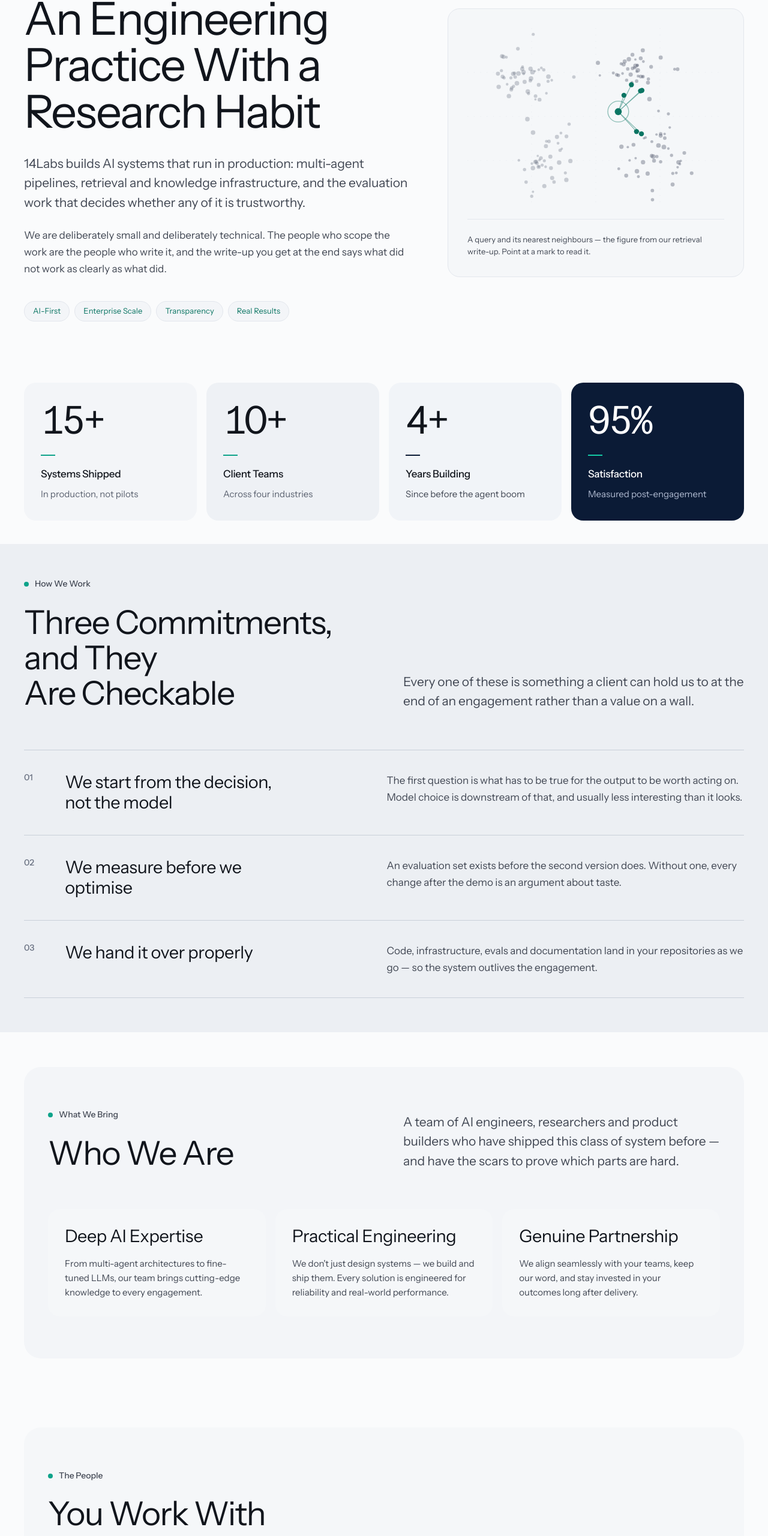
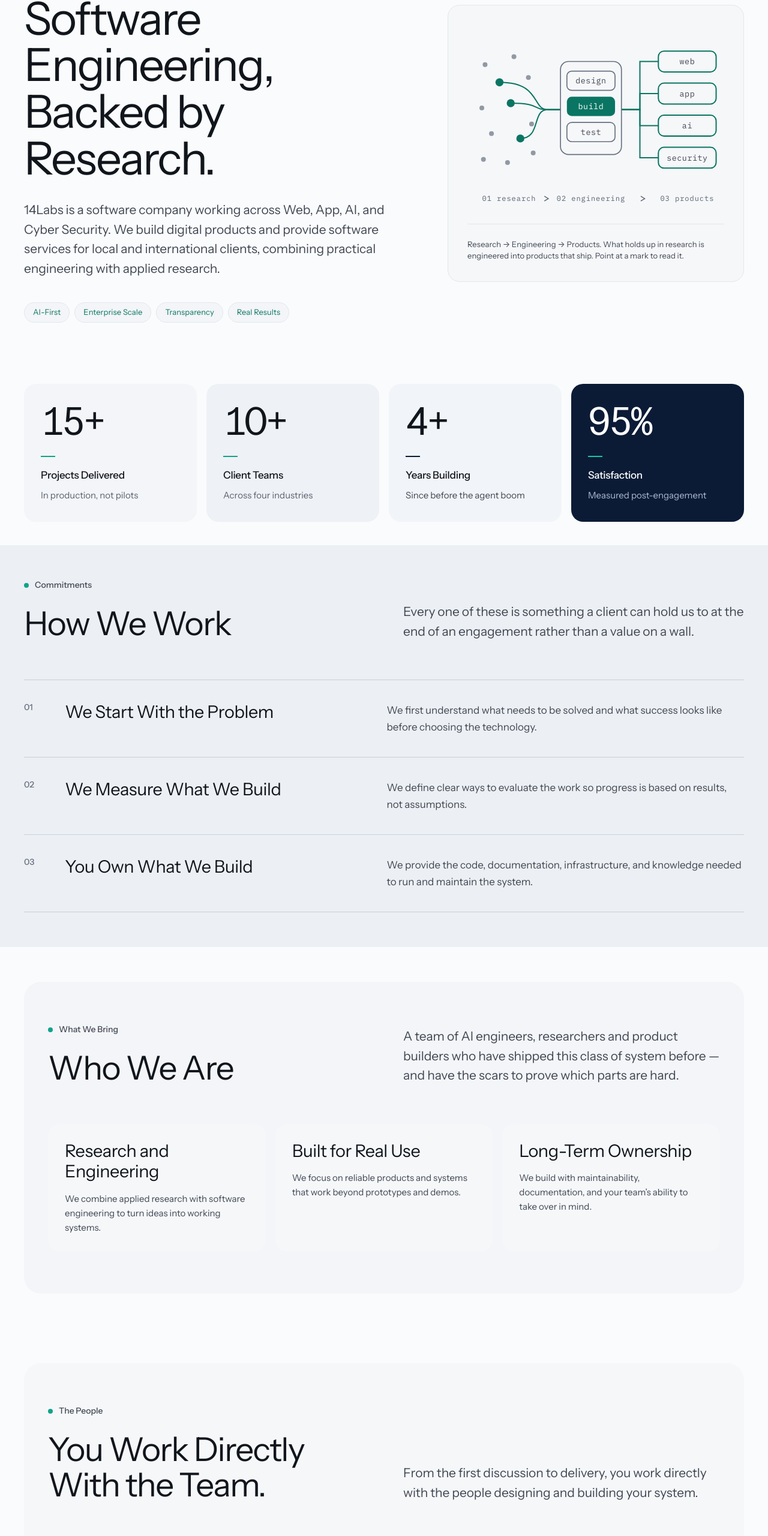
Before and after one commit to DeveloperConnectors14/14_labs, a Next.js app: page /about-us in a window 1280 px wide. Shown: the part 220-2781 px from the top of the page at 60% size. Built offline with nearby package versions, Linux system fonts and the light colour scheme; what @mui/material-nextjs would draw is missing.

Commit message:
Refactor About Us page content and structure for clarity and improved messaging; add ResearchToProduct component and update footer and call section for consistency.

```diff
--- a/src/app/about-us/page.jsx
+++ b/src/app/about-us/page.jsx
@@ -4,7 +4,7 @@
 import Section from "@/components/ui/Section";
 import SectionHead from "@/components/ui/SectionHead";
 import StatSlabs from "@/components/ui/StatSlabs";
-import EmbeddingField from "@/components/visuals/EmbeddingField";
+import ResearchToProduct from "@/components/visuals/ResearchToProduct";
 import { getPillars, getStats, getValues } from "@/services/dataService";
 import { color, measure, radius } from "@/theme/tokens";
 
@@ -15,22 +15,22 @@
 export const metadata = {
   title: "About",
   description:
-    "14Labs is an AI engineering and applied machine learning practice: multi-agent systems, retrieval and research-grade infrastructure that runs in production.",
+    "14Labs is a software company working across Web, App, AI and Cyber Security, combining practical engineering with applied research.",
 };
 
 // How the practice actually works, stated as commitments rather than adjectives.
 const HOW_WE_WORK = [
   {
-    title: "We start from the decision, not the model",
-    desc: "The first question is what has to be true for the output to be worth acting on. Model choice is downstream of that, and usually less interesting than it looks.",
+    title: "We Start With the Problem",
+    desc: "We first understand what needs to be solved and what success looks like before choosing the technology.",
   },
   {
-    title: "We measure before we optimise",
-    desc: "An evaluation set exists before the second version does. Without one, every change after the demo is an argument about taste.",
+    title: "We Measure What We Build",
+    desc: "We define clear ways to evaluate the work so progress is based on results, not assumptions.",
   },
   {
-    title: "We hand it over properly",
-    desc: "Code, infrastructure, evals and documentation land in your repositories as we go — so the system outlives the engagement.",
+    title: "You Own What We Build",
+    desc: "We provide the code, documentation, infrastructure, and knowledge needed to run and maintain the system.",
   },
 ];
 
@@ -59,25 +59,17 @@
               </Typography>
 
               <Typography variant="h1" sx={{ color: color.ink, maxWidth: "14ch" }}>
-                An Engineering Practice With a Research Habit
+                Software Engineering, Backed by Research.
               </Typography>
 
               <Typography
                 variant="lede"
                 sx={{ mt: 4, color: color.inkMuted, maxWidth: measure.lede }}
               >
-                14Labs builds AI systems that run in production: multi-agent
-                pipelines, retrieval and knowledge infrastructure, and the
-                evaluation work that decides whether any of it is trustworthy.
-              </Typography>
-
-              <Typography
-                variant="body1"
-                sx={{ mt: 3, color: color.inkMuted, maxWidth: measure.body }}
-              >
-                We are deliberately small and deliberately technical. The people
-                who scope the work are the people who write it, and the write-up
-                you get at the end says what did not work as clearly as what did.
+                14Labs is a software company working across Web, App, AI, and
+                Cyber Security. We build digital products and provide software
+                services for local and international clients, combining practical
+                engineering with applied research.
               </Typography>
 
               <Box
@@ -118,7 +110,7 @@
                 p: 4,
               }}
             >
-              <EmbeddingField style={{ width: "100%", height: "auto" }} />
+              <ResearchToProduct style={{ width: "100%", height: "auto" }} />
               <Typography
                 variant="caption"
                 sx={{
@@ -130,8 +122,8 @@
                   color: color.inkMuted,
                 }}
               >
-                A query and its nearest neighbours — the figure from our retrieval
-                write-up. Point at a mark to read it.
+                Research → Engineering → Products. What holds up in research is
+                engineered into products that ship. Point at a mark to read it.
               </Typography>
             </Box>
           </Box>
@@ -145,8 +137,8 @@
       <Section band="alt">
         <SectionHead
           split
-          eyebrow="How we work"
-          title="Three commitments, and they are checkable"
+          eyebrow="Commitments"
+          title="How We Work"
           lede="Every one of these is something a client can hold us to at the end of an engagement rather than a value on a wall."
         />
 
@@ -222,9 +214,17 @@
         </Box>
       </Section>
 
-      <LabTeam />
+      <LabTeam
+        title="You Work Directly With the Team."
+        lede="From the first discussion to delivery, you work directly with the people designing and building your system."
+        showAboutLink={false}
+      />
 
-      <CallSection contact />
+      <CallSection
+        contact
+        title="Have a Project in Mind?"
+        lede="Tell us what you’re building, what you’re trying to solve, or where you need help. We’ll start from there."
+      />
     </>
   );
 }
--- a/src/components/common/Footer.jsx
+++ b/src/components/common/Footer.jsx
@@ -133,10 +133,10 @@
                             lineHeight: 1.12,
                             letterSpacing: "-0.025em",
                             color: color.ink,
-                            maxWidth: "14ch",
+                            maxWidth: "18ch",
                         }}
                     >
-                        AI Systems That Survive Contact With Production
+                        We build software and AI systems for real-world use.
                     </Typography>
 
                     <Column heading="Practice">
--- a/src/components/general/CallSection.jsx
+++ b/src/components/general/CallSection.jsx
@@ -35,8 +35,9 @@
  * the type, a field of points rolls slowly in perspective (DotWave), fading
  * out before it reaches the heading.
  */
-function CallSection({ contact = true }) {
-  const copy = contact ? COPY.contact : COPY.next;
+function CallSection({ contact = true, title, lede }) {
+  const base = contact ? COPY.contact : COPY.next;
+  const copy = { title: title ?? base.title, lede: lede ?? base.lede };
 
   return (
     <Box component="section" sx={{ paddingBlock: layout.gapY }}>
--- a/src/components/home/LabTeam.jsx
+++ b/src/components/home/LabTeam.jsx
@@ -1,3 +1,5 @@
+import fs from "node:fs";
+import path from "node:path";
 import Image from "next/image";
 import { Box, Typography } from "@mui/material";
 import Section from "@/components/ui/Section";
@@ -6,7 +8,19 @@
 import { getTeam } from "@/services/dataService";
 import { color, font, motion, radius } from "@/theme/tokens";
 
-const team = getTeam();
+const TEAM_DIR = path.join(process.cwd(), "public", "media", "team");
+
+// A photo only counts once its file is actually in /public/media/team, so a
+// name in the data never renders as a broken image.
+const team = getTeam().map((person) => ({
+  ...person,
+  photo: person.photo && fs.existsSync(path.join(TEAM_DIR, person.photo)) ? person.photo : null,
+}));
+
+const DEFAULT_COPY = {
+  title: "You work with the engineers, not an account layer",
+  lede: "Small team by design. The person who writes the evaluation harness is the person who explains the number to you.",
+};
 
 // The tile tones walk down the green ramp so a row of monograms reads as one
 // designed object rather than four identical grey squares.
@@ -29,15 +43,15 @@
  * what the card looks like until a headshot exists, and photographs can land one
  * at a time without the row ever going half-broken.
  */
-function LabTeam() {
+function LabTeam({ title = DEFAULT_COPY.title, lede = DEFAULT_COPY.lede, showAboutLink = true }) {
   return (
     <Section id="team" band="tint" inset>
       <SectionHead
         split
         eyebrow="The people"
-        title="You work with the engineers, not an account layer"
-        lede="Small team by design. The person who writes the evaluation harness is the person who explains the number to you."
-        action={<ActionLink href="/about-us">About the practice</ActionLink>}
+        title={title}
+        lede={lede}
+        action={showAboutLink ? <ActionLink href="/about-us">About the practice</ActionLink> : null}
       />
 
       <Box
--- /dev/null
+++ b/src/components/visuals/ResearchToProduct.jsx
@@ -0,0 +1,208 @@
+import { paletteFor } from "./palette";
+import Tip from "./Tip";
+
+const W = 320;
+const H = 230;
+const MID = 106;
+
+// Research: a loose field of candidate ideas. Only the few that hold up (the
+// `kept` ones) are carried forward — the rest stay where they are.
+const IDEAS = [
+  { x: 22, y: 50 }, { x: 58, y: 40 }, { x: 40, y: 72, kept: "paper" },
+  { x: 76, y: 66 }, { x: 18, y: 104 }, { x: 54, y: 98, kept: "experiment" },
+  { x: 80, y: 124 }, { x: 30, y: 136 }, { x: 66, y: 142, kept: "benchmark" },
+  { x: 20, y: 168 }, { x: 50, y: 172 }, { x: 82, y: 160 },
+];
+const MERGE_X = 100;
+
+// Engineering: one stage, three steps, turning a finding into a system.
+const ENG = { x: 116, w: 76, top: 58, rowH: 32 };
+const STEPS = [
+  { label: "design", tip: "design · scoped to the problem" },
+  { label: "build", tip: "build · production code" },
+  { label: "test", tip: "test · measured, not assumed" },
+];
+const engRight = ENG.x + ENG.w;
+
+// Products: what ships, one lane per practice.
+const PRODUCTS = [
+  { label: "web", y: 46, tip: "web platforms" },
+  { label: "app", y: 86, tip: "mobile apps" },
+  { label: "ai", y: 126, tip: "AI systems" },
+  { label: "security", y: 166, tip: "cyber security" },
+];
+const TILE = { x: 238, w: 72, h: 26 };
+const FAN_X = (engRight + TILE.x) / 2;
+
+const STAGES = [
+  { label: "research", x: 52 },
+  { label: "engineering", x: ENG.x + ENG.w / 2 },
+  { label: "products", x: TILE.x + TILE.w / 2 },
+];
+
+/**
+ * Research → Engineering → Products, as one flow: many ideas, a few that hold
+ * up, one engineering stage, and the products it ships.
+ *
+ * Elbows rather than diagonals past the engineering stage, as in AgentGraph —
+ * from there on it is a pipeline, not a sketch.
+ */
+function ResearchToProduct({ tone = "light", ...rest }) {
+  const p = paletteFor(tone);
+
+  return (
+    <svg
+      viewBox={`0 0 ${W} ${H}`}
+      role="img"
+      aria-label="Research feeds engineering, and engineering ships products: a field of research ideas, three of which are carried into a design, build and test stage, which fans out to web, app, AI and security products"
+      {...rest}
+    >
+      <g fill="none">
+        {IDEAS.filter((idea) => idea.kept).map((idea) => (
+          <path
+            key={idea.kept}
+            d={`M ${idea.x} ${idea.y} C ${MERGE_X - 8} ${idea.y}, ${MERGE_X - 20} ${MID}, ${MERGE_X} ${MID}`}
+            stroke={p.highlight}
+            strokeWidth="1.5"
+          />
+        ))}
+        <path d={`M ${MERGE_X} ${MID} H ${ENG.x}`} stroke={p.highlight} strokeWidth="2" />
+
+        {PRODUCTS.map((product) => (
+          <path
+            key={product.label}
+            d={`M ${engRight} ${MID} H ${FAN_X} V ${product.y} H ${TILE.x}`}
+            stroke={p.highlight}
+            strokeWidth="1.5"
+          />
+        ))}
+
+        <rect
+          x={ENG.x}
+          y={ENG.top - 12}
+          width={ENG.w}
+          height={STEPS.length * ENG.rowH + 20}
+          rx="10"
+          stroke={p.mark}
+          strokeWidth="1.25"
+        />
+      </g>
+
+      {IDEAS.map((idea) =>
+        idea.kept ? (
+          <g key={`${idea.x}-${idea.y}`} className="fx-hot" tabIndex={0}>
+            <circle className="fx-grow" cx={idea.x} cy={idea.y} r="5" fill={p.highlight} />
+            <circle cx={idea.x} cy={idea.y} r="13" fill="transparent" />
+            <Tip x={idea.x} y={idea.y - 6} w={W} text={idea.kept} p={p} />
+          </g>
+        ) : (
+          <circle key={`${idea.x}-${idea.y}`} cx={idea.x} cy={idea.y} r="3" fill={p.mark} opacity="0.7" />
+        ),
+      )}
+
+      {STEPS.map((step, i) => {
+        const y = ENG.top + i * ENG.rowH;
+        const lead = i === 1;
+        return (
+          <g key={step.label} className="fx-hot" tabIndex={0}>
+            <g className="fx-lift">
+              <rect
+                x={ENG.x + 8}
+                y={y}
+                width={ENG.w - 16}
+                height={24}
+                rx="6"
+                fill={lead ? p.highlight : "none"}
+                stroke={lead ? "none" : p.mark}
+                strokeWidth="1.25"
+              />
+              <text
+                x={ENG.x + ENG.w / 2}
+                y={y + 15.5}
+                textAnchor="middle"
+                fontSize="10"
+                fontFamily="var(--font-mono)"
+                letterSpacing="0.04em"
+                fill={lead ? p.onHighlight : p.labelStrong}
+              >
+                {step.label}
+              </text>
+            </g>
+            <rect x={ENG.x + 8} y={y} width={ENG.w - 16} height={24} fill="transparent" />
+            <Tip x={ENG.x + ENG.w / 2} y={y - 2} w={W} text={step.tip} p={p} />
+          </g>
+        );
+      })}
+
+      {PRODUCTS.map((product) => (
+        <g key={product.label} className="fx-hot" tabIndex={0}>
+          <g className="fx-lift">
+            <rect
+              x={TILE.x}
+              y={product.y - TILE.h / 2}
+              width={TILE.w}
+              height={TILE.h}
+              rx="7"
+              fill="none"
+              stroke={p.highlight}
+              strokeWidth="1.5"
+            />
+            <text
+              x={TILE.x + TILE.w / 2}
+              y={product.y + 3.5}
+              textAnchor="middle"
+              fontSize="10"
+              fontFamily="var(--font-mono)"
+              letterSpacing="0.04em"
+              fill={p.labelStrong}
+            >
+              {product.label}
+            </text>
+          </g>
+          <rect x={TILE.x} y={product.y - TILE.h / 2} width={TILE.w} height={TILE.h} fill="transparent" />
+          <Tip
+            x={TILE.x + TILE.w / 2}
+            y={product.y - TILE.h / 2 - 2}
+            w={W}
+            text={product.tip}
+            p={p}
+            above={product.y > 60}
+          />
+        </g>
+      ))}
+
+      {STAGES.map((stage, i) => (
+        <text
+          key={stage.label}
+          x={stage.x}
+          y={H - 10}
+          textAnchor="middle"
+          fontSize="9"
+          fontFamily="var(--font-mono)"
+          letterSpacing="0.08em"
+          fill={p.label}
+        >
+          {`${String(i + 1).padStart(2, "0")} ${stage.label}`}
+        </text>
+      ))}
+      {STAGES.slice(1).map((stage, i) => {
+        // Mono at 9px with its tracking runs ~6.1 units a character, so the
+        // arrow can sit in the middle of the actual gap between two captions.
+        const half = (s) => (`00 ${s.label}`.length * 6.1) / 2;
+        const prev = STAGES[i];
+        const x = (prev.x + half(prev) + stage.x - half(stage)) / 2;
+        return (
+          <path
+            key={stage.label}
+            d={`M ${x - 2.5} ${H - 16} l 5 3 l -5 3`}
+            fill="none"
+            stroke={p.label}
+            strokeWidth="1"
+          />
+        );
+      })}
+    </svg>
+  );
+}
+
+export default ResearchToProduct;
--- a/src/components/visuals/index.js
+++ b/src/components/visuals/index.js
@@ -4,6 +4,7 @@
 export { default as EvalCurve } from "./EvalCurve";
 export { default as LatencyBars } from "./LatencyBars";
 export { default as ReleaseDelta } from "./ReleaseDelta";
+export { default as ResearchToProduct } from "./ResearchToProduct";
 export { default as RetrievalRank } from "./RetrievalRank";
 export { default as SignalGrid } from "./SignalGrid";
 export { default as TopicFigure } from "./TopicFigure";
--- a/src/data/data.js
+++ b/src/data/data.js
@@ -58,7 +58,7 @@
 ];
 
 export const stats = [
-  { value: "15+", label: "Systems Shipped", note: "In production, not pilots" },
+  { value: "15+", label: "Projects Delivered", note: "In production, not pilots" },
   { value: "10+", label: "Client Teams", note: "Across four industries" },
   { value: "4+", label: "Years Building", note: "Since before the agent boom" },
   { value: "95%", label: "Satisfaction", note: "Measured post-engagement" },
@@ -651,50 +651,50 @@
 
 export const values = [
   {
-    title: "Deep AI Expertise",
-    desc: "From multi-agent architectures to fine-tuned LLMs, our team brings cutting-edge knowledge to every engagement.",
+    title: "Research and Engineering",
+    desc: "We combine applied research with software engineering to turn ideas into working systems.",
   },
   {
-    title: "Practical Engineering",
-    desc: "We don't just design systems — we build and ship them. Every solution is engineered for reliability and real-world performance.",
+    title: "Built for Real Use",
+    desc: "We focus on reliable products and systems that work beyond prototypes and demos.",
   },
   {
-    title: "Genuine Partnership",
-    desc: "We align seamlessly with your teams, keep our word, and stay invested in your outcomes long after delivery.",
+    title: "Long-Term Ownership",
+    desc: "We build with maintainability, documentation, and your team’s ability to take over in mind.",
   },
 ];
 
 /**
  * The people on the engagement.
  *
- * PLACEHOLDER CONTENT — names and roles are scaffolding so the section can be
- * built and reviewed. Replace every entry before this goes public.
- *
- * `photo` is a filename inside /public/media/team. Leave it out and the card
- * falls back to a monogram tile, which is a deliberate design state rather than
- * a broken image — so the section ships correctly with no photography at all,
- * and upgrades one person at a time as headshots arrive.
+ * `photo` is a filename inside /public/media/team. Until that file exists the
+ * card falls back to a monogram tile, which is a deliberate design state rather
+ * than a broken image — so the section ships correctly with no photography at
+ * all, and upgrades one person at a time as headshots are added.
  */
 export const team = [
   {
     name: "Muhammad Baqir",
     role: "Founder, AI engineering",
     focus: "Agent topologies, tracing, cost control",
-    // photo: "baqir.jpg",
+    photo: "muhammad-baqir.jpg",
   },
   {
-    name: "Research lead",
-    role: "Retrieval & evaluation",
-    focus: "Ranking quality, golden sets, regression gates",
+    name: "Faisal Ali",
+    role: "Research Lead",
+    focus: "Researcher",
+    photo: "faisal-ali.jpg",
   },
   {
-    name: "ML engineer",
-    role: "Applied machine learning",
-    focus: "Fine-tuning, classical baselines, error analysis",
+    name: "Abdullah Sajjad",
+    role: "Development Lead",
+    focus: "Full stack developer",
+    photo: "abdullah-sajjad.jpg",
   },
   {
-    name: "Platform engineer",
-    role: "Infrastructure",
-    focus: "Deployment, observability, latency and spend",
+    name: "Ikram Ali",
+    role: "AI Lead",
+    focus: "AI Engineer",
+    photo: "ikram-ali.jpg",
   },
 ];
```
